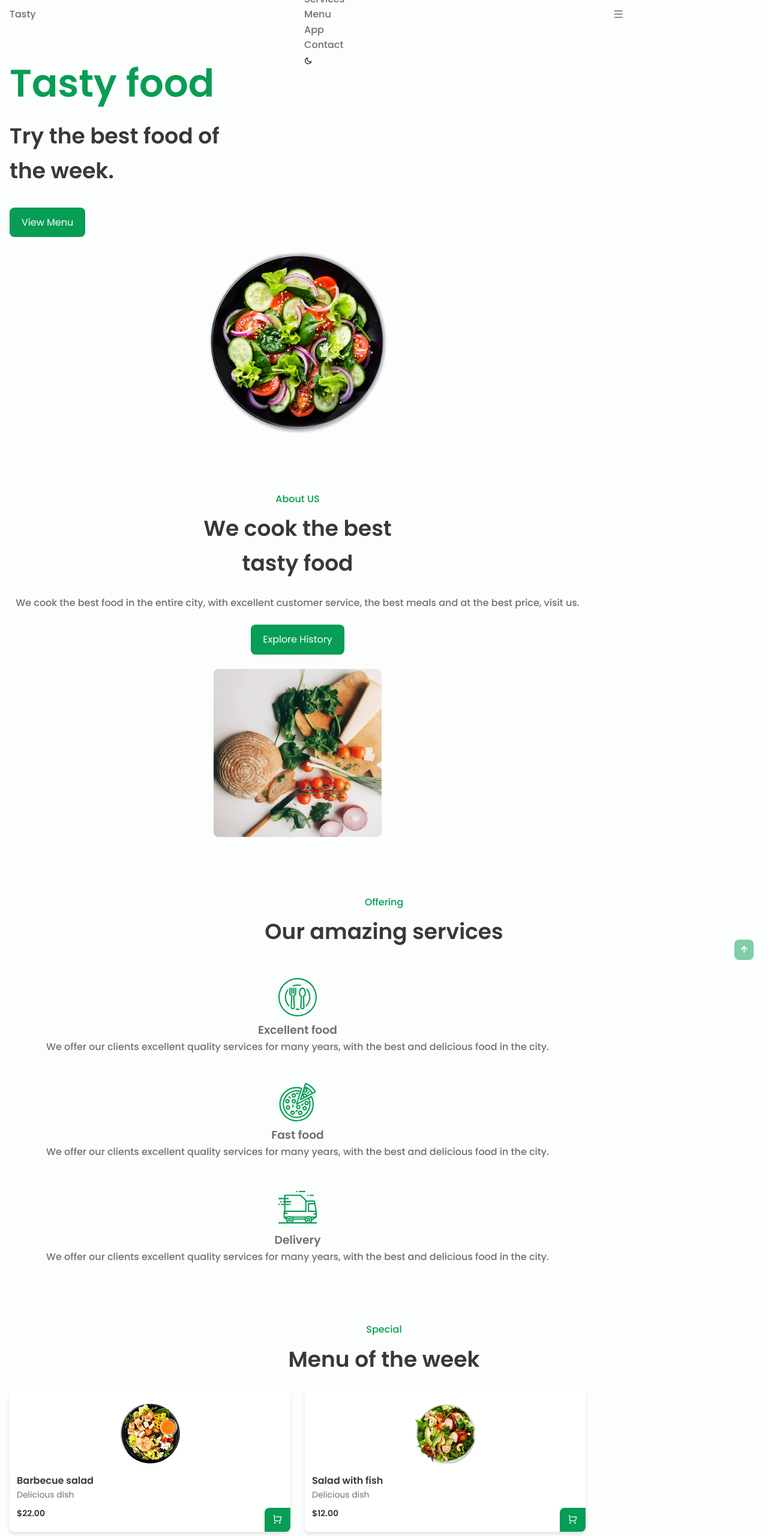
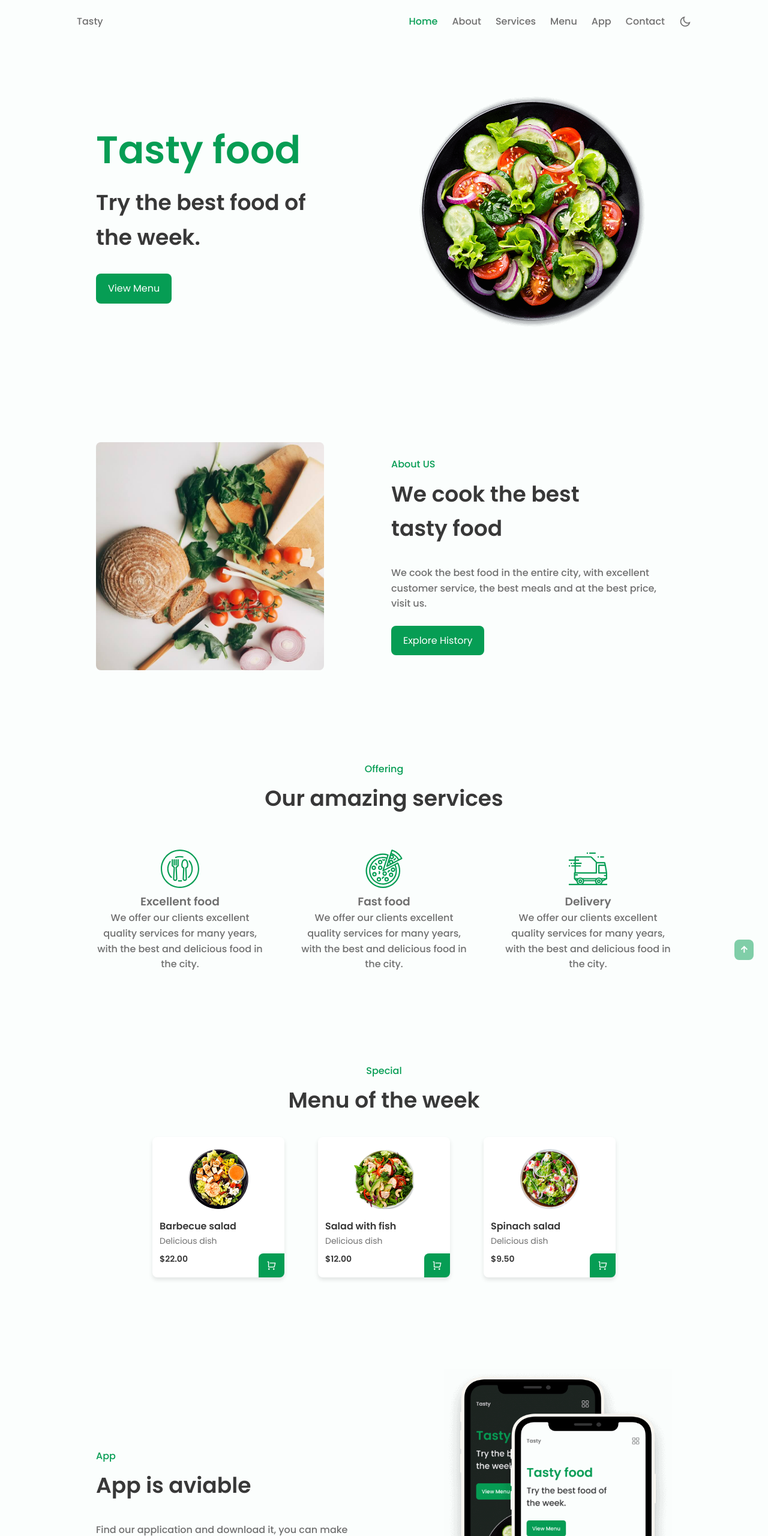
Before and after one commit to rasan3-1416/Tasty-food-site, a plain HTML site: page index.html in a window 1280 px wide. Shown: the top 2560 px of the page at 60% size. Drawn offline with nearby package versions, Linux system fonts and the light colour scheme.

Commit message:
style: Add responsive styles for all devices
Added responsive styling for breakpoint max-with: 320px, min-width:
576px, min-width: 768px and min-width: 960px.

```diff
--- a/assets/css/styles.css
+++ b/assets/css/styles.css
@@ -191,14 +191,17 @@ body.dark-theme {
         justify-content: center;
         padding-bottom: 1.5rem;
     }
-    /* Theme button Styles */
+    /* Theme Button Position */
     .theme__button {
         position: absolute;
         top: 1rem;
         right: 1.5rem;
-        font-size: 1.15rem;
-        color: var(--text-color);
     }
+}
+/* Theme Button Styles */
+.theme__button {
+    font-size: 1.15rem;
+    color: var(--text-color);
 }
 /* Show menu Styles */
 .show-menu {
@@ -390,3 +393,141 @@ body.dark-theme {
 .show-scroll {
     bottom: 1.5rem;
 }
+/* Media Query Styles for small devices */
+@media screen and (max-width: 320px) {
+    /* Menu Styles */
+    .menu__container {
+        grid-template-columns: repeat(1, 180px);
+    }
+}
+/* Media Query Styles for Medium devices */
+@media screen and (min-width: 576px) {
+    /* Reusable Classes Styles */
+    .section {
+        padding: 6rem 0 3.5rem;
+    }
+    .section__title {
+        margin-bottom: var(--mb-4);
+    }
+    .contianer {
+        margin-left: var(--mb-3);
+        margin-right: var(--mb-3);
+    }
+    /* Home Styles */
+    .home__container {
+        grid-template-columns: repeat(2, 1fr);
+        align-items: center;
+        padding: 4rem 0 2.5rem;
+    }
+    .home__img {
+        width: 380px;
+    }
+    /* About Styles */
+    .about__container {
+        grid-template-columns: repeat(2, 1fr);
+        align-items: center;
+    }
+    .about__data,
+    .about__data .section__subtitle,
+    .about__data .section__title {
+        text-align: initial;
+    }
+    .about__img {
+        justify-self: flex-start;
+        width: 380px;
+        order: -1;
+    }
+    /* Services Styles */
+    .services__container {
+        grid-template-columns: repeat(2, 1fr);
+        gap: 2.5rem;
+    }
+    /* Menu Styles */
+    .menu__container {
+        grid-template-columns: repeat(2, 250px);
+        gap: 3.5rem;
+    }
+    /* App Styles */
+    .app__container {
+        grid-template-columns: repeat(2, 1fr);
+        align-items: center;
+    }
+    .app__data,
+    .app__data .section__title,
+    .app__data .section__subtitle {
+        text-align: initial;
+    }
+    .app__store {
+        padding-bottom: 0;
+        display: flex;
+        column-gap: 1.5rem;
+    }
+    .app__img {
+        width: 380px;
+        justify-self: flex-end;
+    }
+    /* Contact Styles */
+    .contact__container {
+        grid-template-columns: repeat(2, 1fr);
+        align-items: center;
+    }
+    .contact__content,
+    .contact__content .section__title,
+    .contact__content .section__subtitle {
+        text-align: initial;
+    }
+    .contact__button {
+        justify-self: flex-end;
+    }
+    /* Footer styles */
+    .footer__container {
+        grid-template-columns: repeat(2, 1fr);
+    }
+}
+@media screen and (min-width: 768px) {
+    /* Reusable Class Styles */
+    .container {
+        margin-left: var(--mb-4);
+        margin-right: var(--mb-4);
+    }
+    /* Header & Nav Styles */
+    .nav {
+        height: calc(var(--header-height) + 1.5rem);
+    }
+    .nav__toggle {
+        display: none;
+    }
+    .nav__menu,
+    .nav__list {
+        display: flex;
+        column-gap: 1.5rem;
+    }
+    .theme__button {
+        font-size: 1.25rem;
+    }
+    /* Menu Styles */
+    .menu__container {
+        grid-template-columns: repeat(3, 220px);
+    }
+    /* Footer Styles */
+    .footer__container {
+        grid-template-columns: repeat(3, 1fr);
+    }
+}
+/* Media Quary Styles For Large Devices */
+@media screen and (min-width: 960px){
+    /* Reusable Class Styles */
+    .container {
+        margin-left: auto;
+        margin-right: auto;
+    }
+    /* Offer Styles */
+    .services__container {
+        grid-template-columns: repeat(3, 280px);
+        justify-content: space-between;
+    }
+    /* Footer Styles */
+    .footer__container {
+        grid-template-columns: repeat(4, 1fr);
+    }
+}
```
